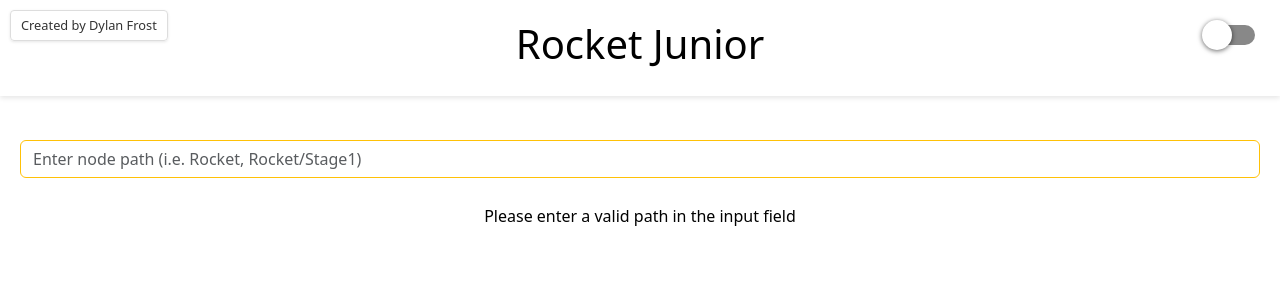
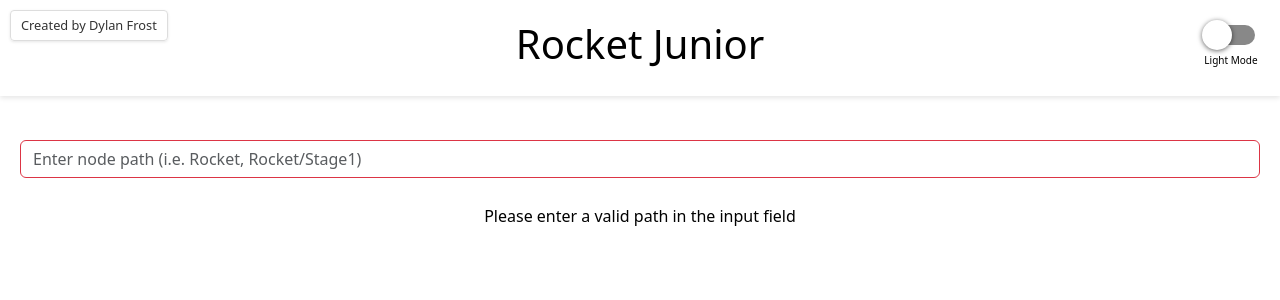
Before and after one commit to kowabunga314/rocketjunior, a React (Create React App) app in the folder fe/: page / in a window 1280 px wide. Shown: the top 300 px of the page. Built offline with nearby package versions, Linux system fonts and the light colour scheme; no server answers.

Commit message:
Added label to dark mode toggle. Code cleanup.

```diff
--- a/fe/src/components/Property.js
+++ b/fe/src/components/Property.js
@@ -1,4 +1,4 @@
-import React, { useState } from 'react';
+import React from 'react';
 
 const Property = ({ propKey, propValue }) => {
   return (
--- a/fe/src/components/SearchInput.js
+++ b/fe/src/components/SearchInput.js
@@ -1,20 +1,19 @@
-// src/SearchInput.js
 import React, { useState, useEffect } from 'react';
 import _ from 'lodash';
 import { fetchTreeData } from '../services/apiService';
 const SearchInput = ({ onResults }) => {
   const [query, setQuery] = useState('');
   const [isLoading, setIsLoading] = useState(false);
-  const [requestStatus, setRequestStatus] = useState('warning');
+  const [requestStatus, setRequestStatus] = useState('danger');
 
   // Debounced function that calls the API service
   const debouncedSearch = _.debounce(async (searchTerm) => {
     try {
       const data = await fetchTreeData(searchTerm || "");
       if (data !== null) {
-        setRequestStatus('info');
+        setRequestStatus('success');
       } else {
-        setRequestStatus('warning');
+        setRequestStatus('danger');
       }
       setIsLoading(false);
       onResults(data);
--- a/fe/src/components/ThemeToggle.js
+++ b/fe/src/components/ThemeToggle.js
@@ -3,7 +3,7 @@ import Switch from 'react-switch';
 
 const ThemeToggle = ({ isDark, toggleTheme }) => {
   return (
-    <div className='theme-toggle'>
+    <div className='theme-toggle d-flex flex-column'>
       <Switch
         onChange={toggleTheme}
         checked={isDark}
@@ -17,6 +17,9 @@ const ThemeToggle = ({ isDark, toggleTheme }) => {
         height={20}
         width={48}
       />
+      <label className='theme-toggle-label'>
+        { isDark ? 'Dark' : 'Light' } Mode
+      </label>
     </div>
   );
 };
--- a/fe/src/components/TimeSince.js
+++ b/fe/src/components/TimeSince.js
@@ -1,4 +1,4 @@
-import React, { useState } from 'react';
+import React from 'react';
 
 const TimeSince = ({ timestamp }) => {
   return (
@@ -9,6 +9,7 @@ const TimeSince = ({ timestamp }) => {
 const getTimeSince = (createdAt) => {
   const createdDate = new Date(createdAt);
   const now = new Date();
+  // Get timedelta between createdAt and now
   const diffInSeconds = Math.floor((now - createdDate) / 1000);
 
   if (diffInSeconds < 60) return `${diffInSeconds} seconds ago`;
--- a/fe/src/index.css
+++ b/fe/src/index.css
@@ -29,7 +29,6 @@ code {
   flex: 1 1 auto;
   overflow-y: auto;
   padding: 20px;
-  /* background-color: #f8f9fa; */
 }
 
 .theme-toggle {
@@ -56,7 +55,6 @@ code {
   flex: 1 1 auto;
   overflow-y: auto;
   padding: 10px;
-  /* border: 1px solid #ddd; */
 }
 
 .prop-row {
@@ -69,7 +67,7 @@ code {
   top: 10px;
   left: 10px;
   font-size: 0.8rem;
-  color: #333; /* Adjust to match your page's text color */
+  color: #333;
   z-index: 9999;
   padding: 5px 10px;
   background-color: rgba(255, 255, 255, 0.9);
@@ -88,6 +86,22 @@ code {
   text-decoration: underline;
 }
 
+.dark-mode input {
+  color: #333 !important;
+  background-color: #eee !important;
+}
+
+input:focus {
+  outline: none !important;
+  box-shadow: none !important;
+}
+
+.theme-toggle-label {
+  font-size: x-small;
+  font-weight: 200;
+  padding-top: 3px;
+}
+
 /* Light mode */
 .light-mode {
   background-color: #ffffff;
@@ -101,7 +115,6 @@ code {
   min-height: 100vh;
 }
 
-/* Additional adjustments for Bootstrap components if needed */
 .dark-mode .text-muted {
   color: #aaaaaa !important;
 }
@@ -115,3 +128,8 @@ code {
   background-color: inherit;
   border: 1px solid #222;
 }
+
+.dark-mode .app-header {
+  background-color: #141414;
+  box-shadow: 0 2px 5px rgba(0, 0, 0, 0.1);
+}
```
Also changed, not shown: 1 other file (tests, documents, lock files or other folders).
